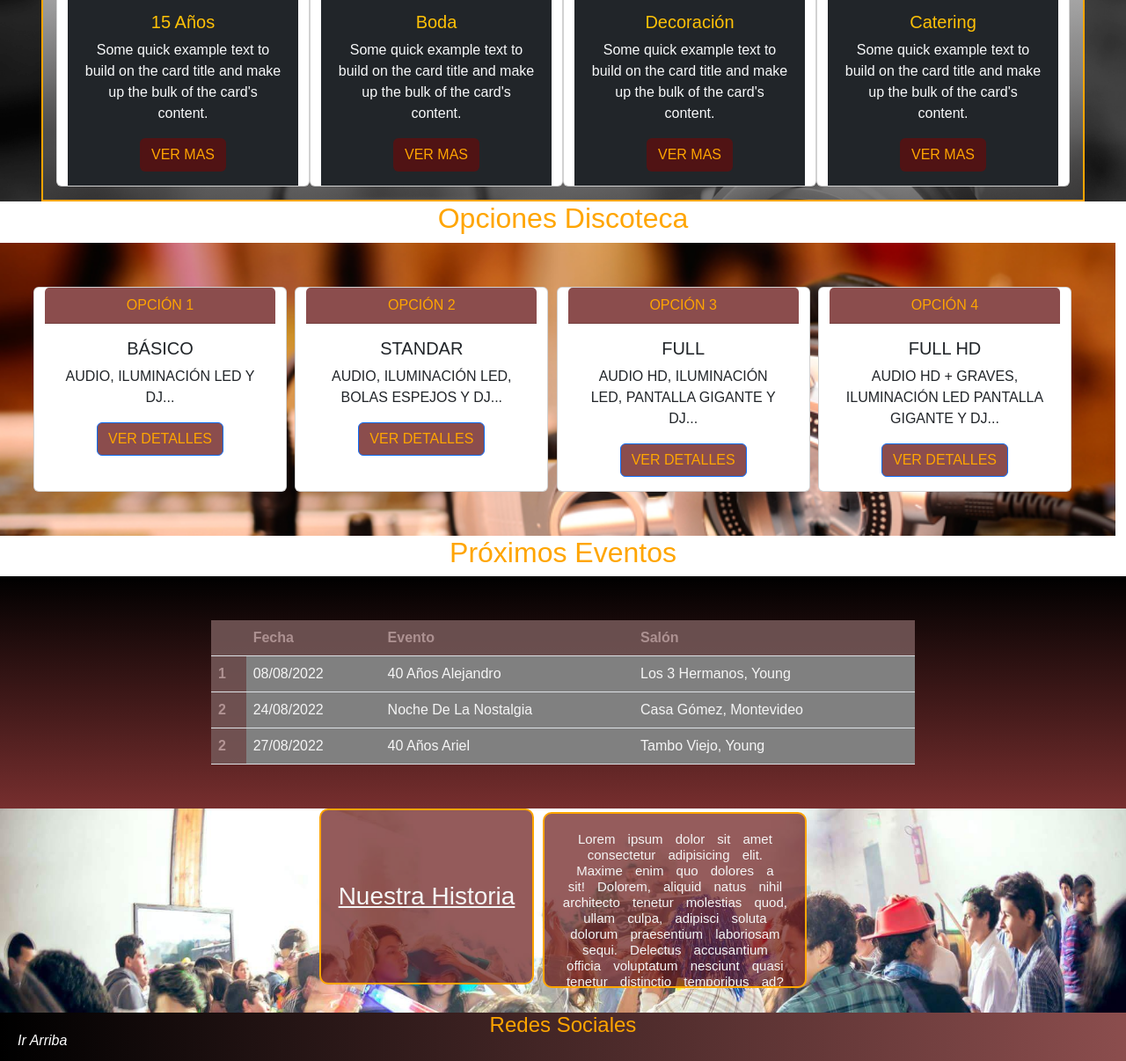
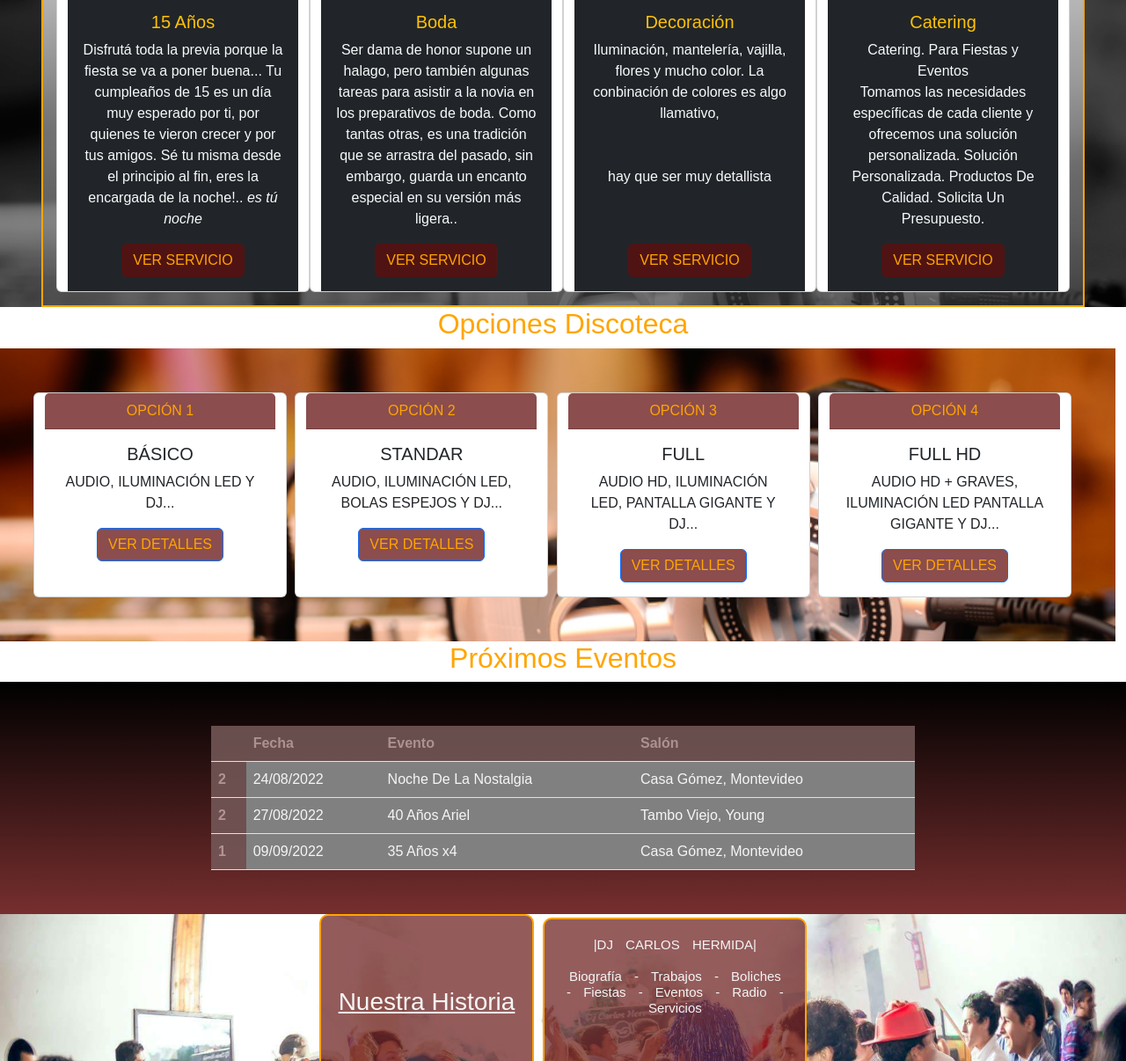
Before and after one commit to DJCarlosHermida/desarrollo_web, a website: page index.html in a window 1280 px wide. Shown: the part 742-1948 px from the top of the page at 88% size. Drawn offline with nearby package versions, Linux system fonts and the light colour scheme.

Commit message:
contenidos

```diff
--- a/index.html
+++ b/index.html
@@ -79,18 +79,20 @@
                     <img src="./img/15_años.jpg" class="card-img-top" alt="15 Años" title="Servicio Para 15 Años">
                     <div class="card-body bg-dark">
                         <h5 class="card-title text-warning">15 Años</h5>
-                        <p class="card-text text-light">Some quick example text to build on the card title and make up
-                            the bulk of the card's content.</p>
-                        <a href="#" class="btn">VER MAS</a>
+                        <p class="card-text text-light">Disfrutá toda la previa porque la fiesta se va a poner buena...
+                            Tu cumpleaños de 15 es un día muy esperado por ti,  por quienes te vieron crecer  y por tus amigos.
+                            Sé tu misma desde el principio al fin,
+                            eres la encargada de la noche!.. <i>es tú noche</i></p>
+                        <a href="./pages/servicios.html" class="btn">VER SERVICIO</a>
                     </div>
                 </div>
                 <div class="card">
                     <img src="./img/boda1.jpg" class="card-img-top" alt="Imágen Boda" title="Servicio Para Bodas">
                     <div class="card-body bg-dark">
                         <h5 class="card-title text-warning">Boda</h5>
-                        <p class="card-text text-light">Some quick example text to build on the card title and make up
-                            the bulk of the card's content.</p>
-                        <a href="#" class="btn">VER MAS</a>
+                        <p class="card-text text-light">Ser dama de honor supone un halago, pero también algunas tareas para asistir a la novia en los preparativos de boda. Como tantas otras, es una tradición que se arrastra del pasado,
+                             sin embargo, guarda un encanto especial en su versión más ligera..</p>
+                            <a href="./pages/servicios.html" class="btn">VER SERVICIO</a>
                     </div>
                 </div>
                 <div class="card">
@@ -98,18 +100,20 @@
                         title="Decoración Para Fiestas">
                     <div class="card-body bg-dark">
                         <h5 class="card-title text-warning">Decoración</h5>
-                        <p class="card-text text-light">Some quick example text to build on the card title and make up
-                            the bulk of the card's content.</p>
-                        <a href="#" class="btn">VER MAS</a>
+                        <p class="card-text text-light">Iluminación, mantelería, vajilla, flores y mucho color. La conbinación de colores es algo llamativo, <br><br><br>
+                            hay que ser muy detallista
+                            <br><br><br>
+                        </p>
+                            <a href="./pages/servicios.html" class="btn">VER SERVICIO</a>
                     </div>
                 </div>
                 <div class="card">
                     <img src="./img/salon_decorado.jpg" class="card-img-top" alt="Catering" title="Catering">
                     <div class="card-body bg-dark">
                         <h5 class="card-title text-warning">Catering</h5>
-                        <p class="card-text text-light">Some quick example text to build on the card title and make up
-                            the bulk of the card's content.</p>
-                        <a href="#" class="btn">VER MAS</a>
+                        <p class="card-text text-light">Catering. Para Fiestas y Eventos <br>
+                             Tomamos las necesidades específicas de cada cliente y ofrecemos una solución personalizada. Solución Personalizada. Productos De Calidad. Solicita Un Presupuesto.</p>
+                            <a href="./pages/servicios.html" class="btn">VER SERVICIO</a>
                     </div>
                 </div>
             </div>
@@ -173,12 +177,6 @@
                 </thead>
                 <tbody>
                     <tr>
-                        <th scope="row">1</th>
-                        <td>08/08/2022</td>
-                        <td>40 Años Alejandro</td>
-                        <td>Los 3 Hermanos, Young</td>
-                    </tr>
-                    <tr>
                         <th scope="row">2</th>
                         <td>24/08/2022</td>
                         <td>Noche De La Nostalgia</td>
@@ -189,6 +187,12 @@
                         <td>27/08/2022</td>
                         <td>40 Años Ariel</td>
                         <td>Tambo Viejo, Young</td>
+                    </tr>
+                    <tr>
+                        <th scope="row">1</th>
+                        <td>09/09/2022</td>
+                        <td>35 Años x4</td>
+                        <td>Casa Gómez, Montevideo</td>
                     </tr>
 
                 </tbody>
@@ -201,12 +205,12 @@
                     <a href="./pages/sobre_nosotros.html">Nuestra Historia</a>
                 </h3>
                 <div class="contenidoP">
-                    <p>Lorem ipsum dolor sit amet consectetur adipisicing elit. Maxime enim quo dolores a sit! Dolorem,
-                        aliquid natus nihil architecto tenetur molestias quod, ullam culpa, adipisci soluta dolorum
-                        praesentium laboriosam sequi.
-                        Delectus accusantium officia voluptatum nesciunt quasi tenetur distinctio temporibus ad? Unde
-                        asperiores aperiam omnis nemo rerum, iure quisquam pariatur eum numquam inventore deleniti
-                        reprehenderit obcaecati porro perferendis ullam sit ab?...
+                    <p>|DJ CARLOS  HERMIDA|
+                        <br><br>
+                        Biografía - Trabajos - Boliches - Fiestas - Eventos - Radio - Servicios
+                        <br><br>
+
+
                     </p>
                 </div>
             </div>
--- a/scss/main.scss
+++ b/scss/main.scss
@@ -293,6 +293,11 @@ main{
     background-repeat: no-repeat;
     background-size: cover;
 }
+.style-about{
+    color: whitesmoke;
+    background-color: rgba(97, 13, 13, 0.672);
+    border-radius: 20px;
+}
 
 
 .contenido h3 a{
```
Also changed, not shown: pages/sobre_nosotros.html (+1 -1 lines), css/style.css.
